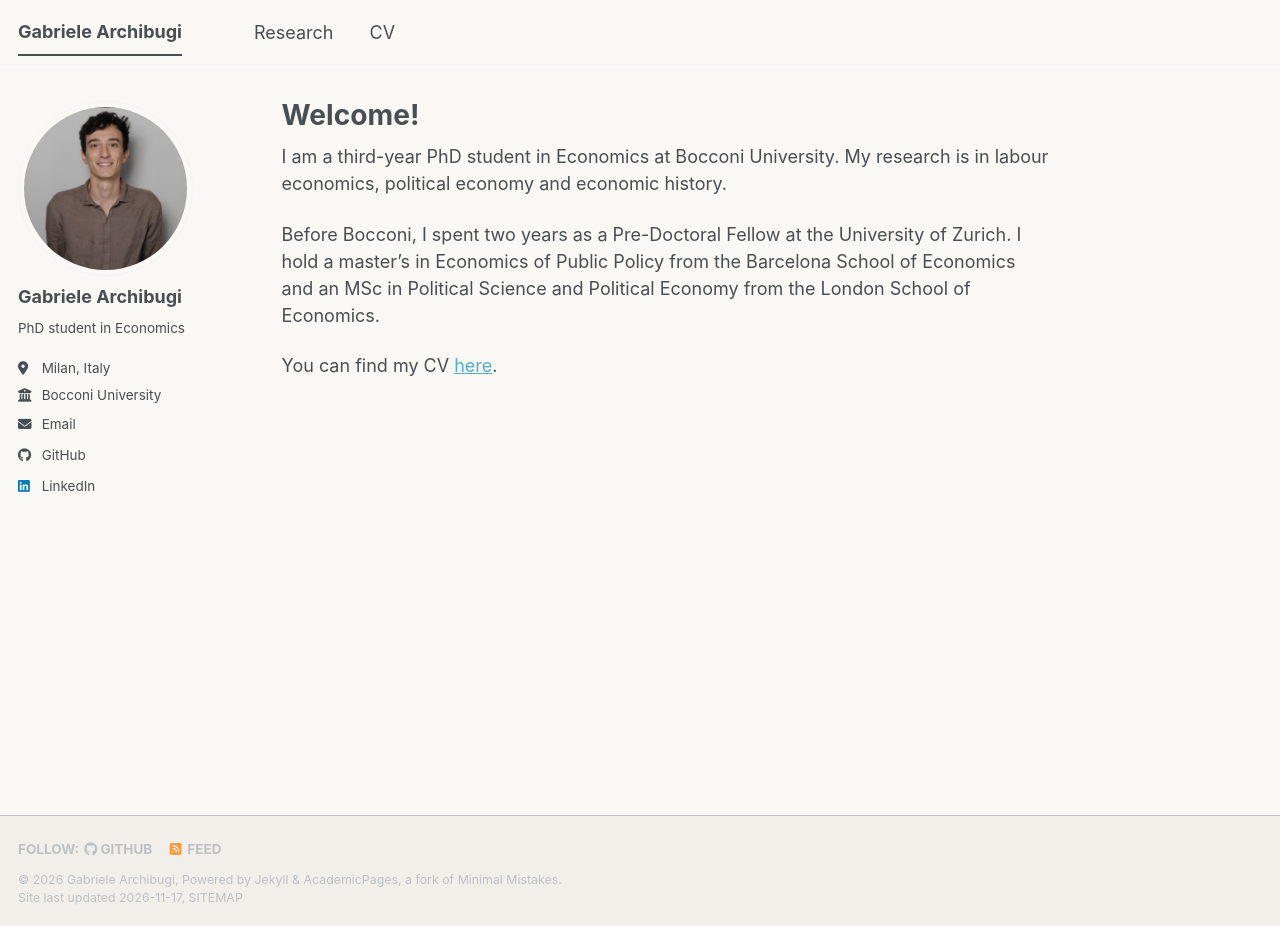
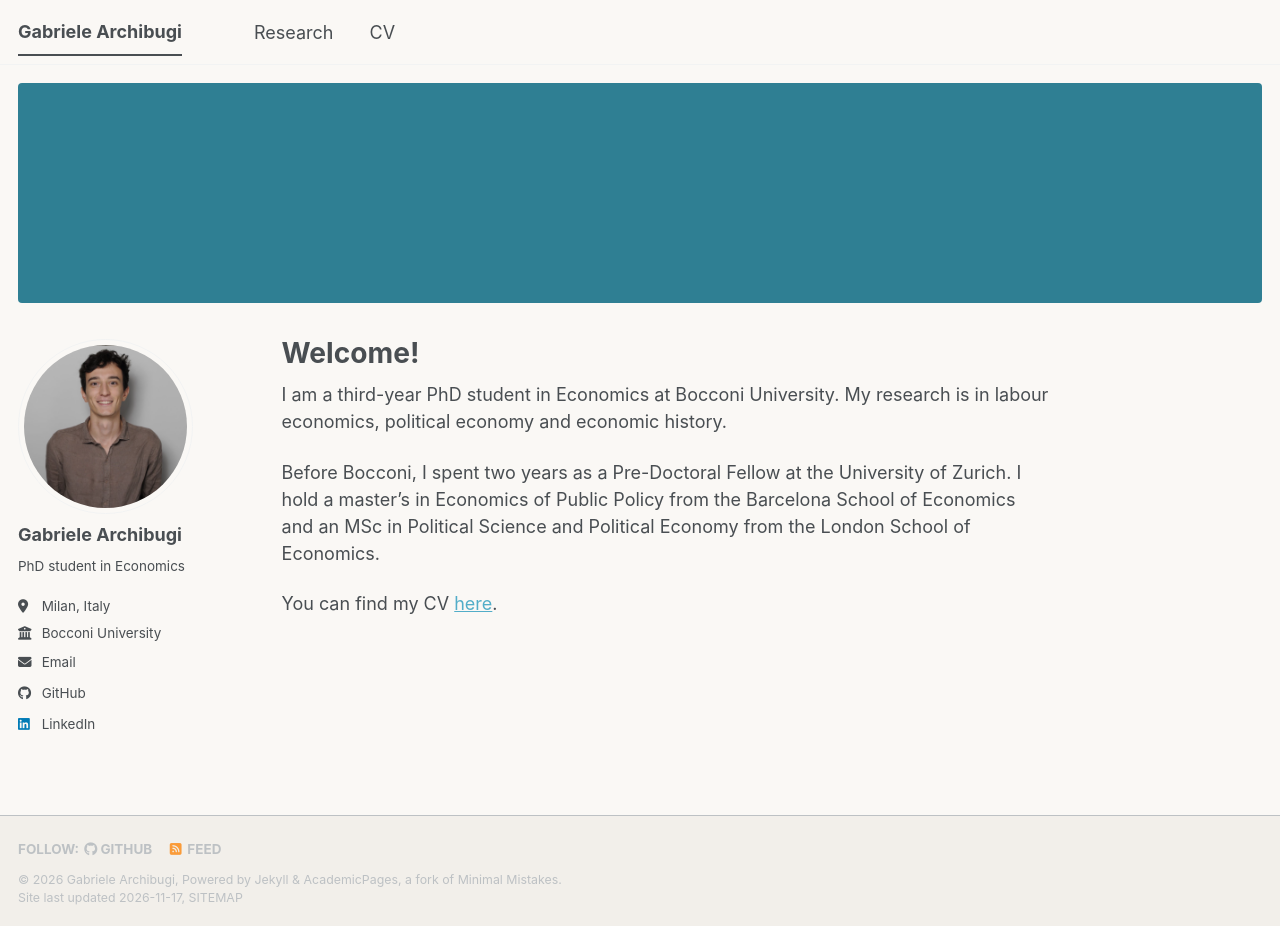
Before and after one commit to garchibugi/garchibugi.github.io, a Jekyll site: the page built from _pages/about.md, in a window 1280 px wide and 926 px high. Built offline with Jekyll 4.4.1, drawn with Linux system fonts in a browser that asks for light colours; a script bundle is joined from its source files by our own code; a style sheet for code colours, icons or effects is not loaded.

Commit message:
Add banner space under the top menu
Shows a blue placeholder until banner_image is set in _config.yml.
The sidebar is now sticky so it starts below the banner.

Co-Authored-By: Claude Opus 5.5 <noreply@anthropic.com>

```diff
--- a/_config.yml
+++ b/_config.yml
@@ -16,6 +16,8 @@ description              : &description "Gabriele Archibugi, PhD student in Econ
 url                      : https://garchibugi.github.io
 baseurl                  : ""
 repository               : "garchibugi/garchibugi.github.io"
+banner_image             :  # wide picture shown under the top menu; put the file in /images/ and write its name here
+banner_alt               :  # short description of the picture
 
 author:
   # Biographic information
--- /dev/null
+++ b/_includes/banner.html
@@ -0,0 +1,9 @@
+{% include base_path %}
+
+<div class="site-banner">
+  {% if site.banner_image %}
+    <img src="{{ base_path }}/images/{{ site.banner_image }}" alt="{{ site.banner_alt | default: '' }}">
+  {% else %}
+    <div class="site-banner__placeholder" aria-hidden="true"></div>
+  {% endif %}
+</div>
--- a/_layouts/default.html
+++ b/_layouts/default.html
@@ -15,6 +15,7 @@ layout: compress
 
     {% include browser-upgrade.html %}
     {% include masthead.html %}
+    {% include banner.html %}
 
     {{ content }}
 
--- /dev/null
+++ b/_sass/layout/_banner.scss
@@ -0,0 +1,34 @@
+/* ==========================================================================
+   SITE BANNER (wide picture under the top menu)
+   ========================================================================== */
+
+.site-banner {
+  @include container;
+  margin-top: 1em;
+  padding-left: 1em;
+  padding-right: 1em;
+
+  @include breakpoint($x-large) {
+    max-width: $x-large;
+  }
+
+  img,
+  .site-banner__placeholder {
+    display: block;
+    width: 100%;
+    height: 140px;
+    border-radius: $border-radius;
+
+    @include breakpoint($medium) {
+      height: 220px;
+    }
+  }
+
+  img {
+    object-fit: cover;
+  }
+
+  .site-banner__placeholder {
+    background: $primary-color;
+  }
+}
--- a/_sass/layout/_sidebar.scss
+++ b/_sass/layout/_sidebar.scss
@@ -18,12 +18,11 @@
   }
 
   @media screen and (min-width: $sidebar-screen-min-width) {
-    // Size the scroll area between the sticky top offset and the viewport bottom.
-    height: auto;
-    bottom: 0;
+    // Start below the banner, then stick under the masthead while scrolling.
+    position: sticky;
+    top: $masthead-height;
+    max-height: calc(100vh - #{$masthead-height});
     overflow-y: auto;               // Add scrollbar if the sidebar is too long
-    position: fixed;
-    padding-top: $masthead-height;
   }
 
   @include breakpoint($large) {
--- a/assets/css/main.scss
+++ b/assets/css/main.scss
@@ -25,6 +25,7 @@
     "layout/buttons",
     "layout/notices",
     "layout/masthead",
+    "layout/banner",
     "layout/navigation",
     "layout/footer",
     "syntax",
--- a/assets/js/plugins/jquery.greedy-navigation.js
+++ b/assets/js/plugins/jquery.greedy-navigation.js
@@ -58,13 +58,13 @@ function updateNav() {
   // Keep counter updated
   $btn.attr("count", breaks.length);
 
-  // update masthead height and the body/sidebar top padding
+  // update masthead height, the body top padding and the sticky sidebar offset
   var mastheadHeight = $('.masthead').height();
   $('body').css('padding-top', mastheadHeight + 'px');
   if ($(".author__urls-wrapper button").is(":visible")) {
-    $(".sidebar").css("padding-top", "");
+    $(".sidebar").css("top", "");
   } else {
-    $(".sidebar").css("padding-top", mastheadHeight + "px");
+    $(".sidebar").css("top", mastheadHeight + "px");
   }
 
 }
```
